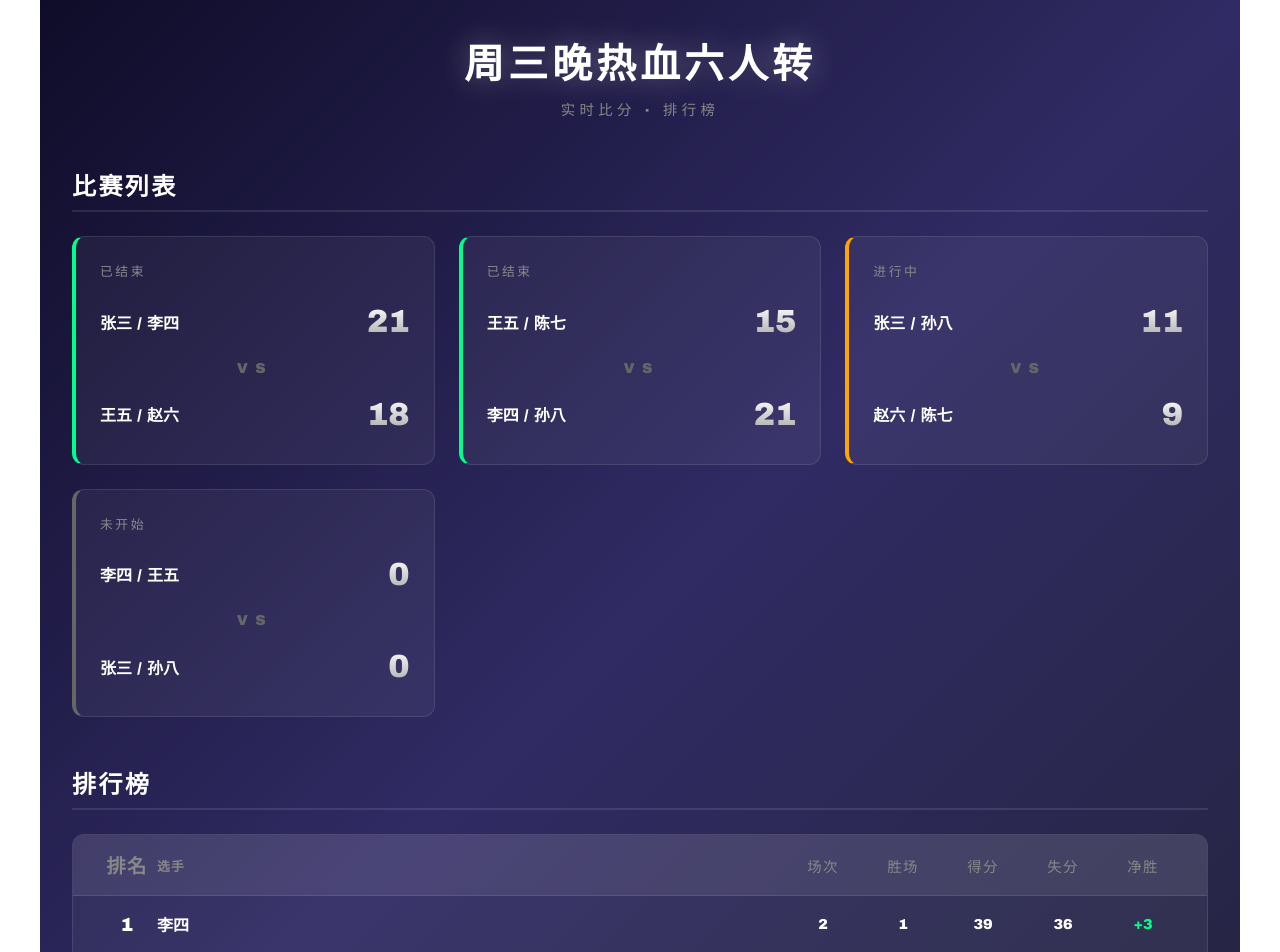
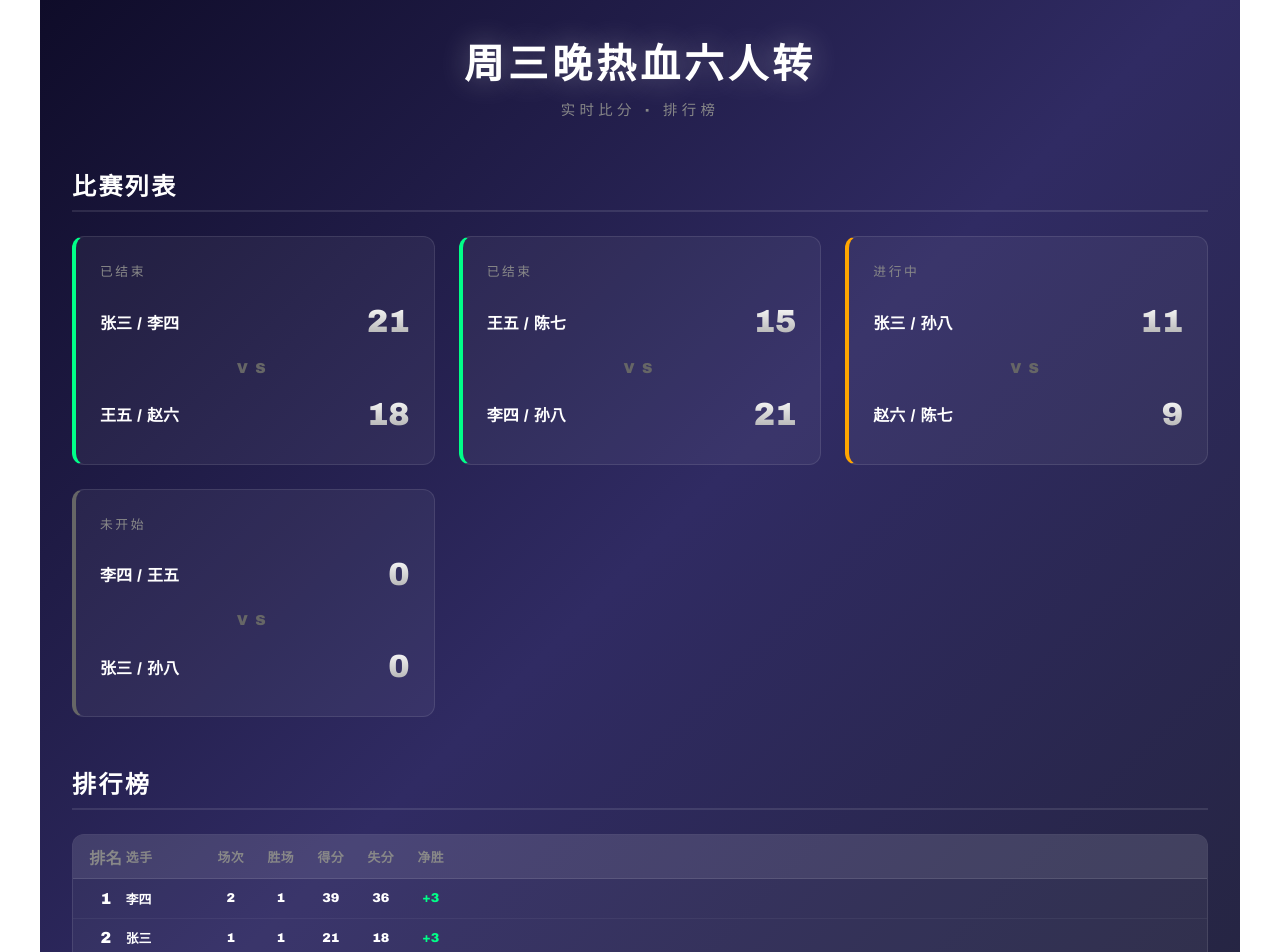
Before and after one commit to MageMilan/Badminton-Live, a Vue app: page / in a window 1280 px wide. Shown: the top 952 px of the page. Built offline with nearby package versions, Linux system fonts and the light colour scheme; no server answers.

Commit message:
UI adaption

```diff
--- a/src/App.vue
+++ b/src/App.vue
@@ -294,23 +294,24 @@ h2 {
 .rankings-table {
   background: rgba(255, 255, 255, 0.05);
   border-radius: 12px;
-  overflow: hidden;
+  overflow-x: auto;
   border: 1px solid rgba(255, 255, 255, 0.1);
 }
 
 .ranking-header,
 .ranking-row {
   display: grid;
-  grid-template-columns: 60px 1fr repeat(5, 80px);
-  padding: 1rem 1.5rem;
+  grid-template-columns: 40px 80px repeat(5, 50px);
+  padding: 0.6rem 0.8rem;
   align-items: center;
   text-align: center;
+  min-width: 430px;
 }
 
 .ranking-header {
   background: rgba(255, 255, 255, 0.08);
-  font-size: 0.8rem;
-  letter-spacing: 0.1em;
+  font-size: 0.7rem;
+  letter-spacing: 0.05em;
   color: #888;
   border-bottom: 1px solid rgba(255, 255, 255, 0.1);
 }
@@ -318,6 +319,7 @@ h2 {
 .ranking-row {
   border-bottom: 1px solid rgba(255, 255, 255, 0.05);
   transition: background 0.3s ease;
+  font-size: 0.85rem;
 }
 
 .ranking-row:hover {
@@ -330,16 +332,21 @@ h2 {
 
 .rank {
   font-weight: 900;
-  font-size: 1.2rem;
+  font-size: 1rem;
 }
 
 .name {
   text-align: left;
   font-weight: 700;
+  font-size: 0.8rem;
+  overflow: hidden;
+  text-overflow: ellipsis;
+  white-space: nowrap;
 }
 
 .stat {
-  font-size: 0.9rem;
+  font-size: 0.8rem;
+  font-weight: 600;
 }
 
 .positive { color: #00ff88; }
```
Also changed, not shown: 1 other file (tests, documents, lock files or other folders).
